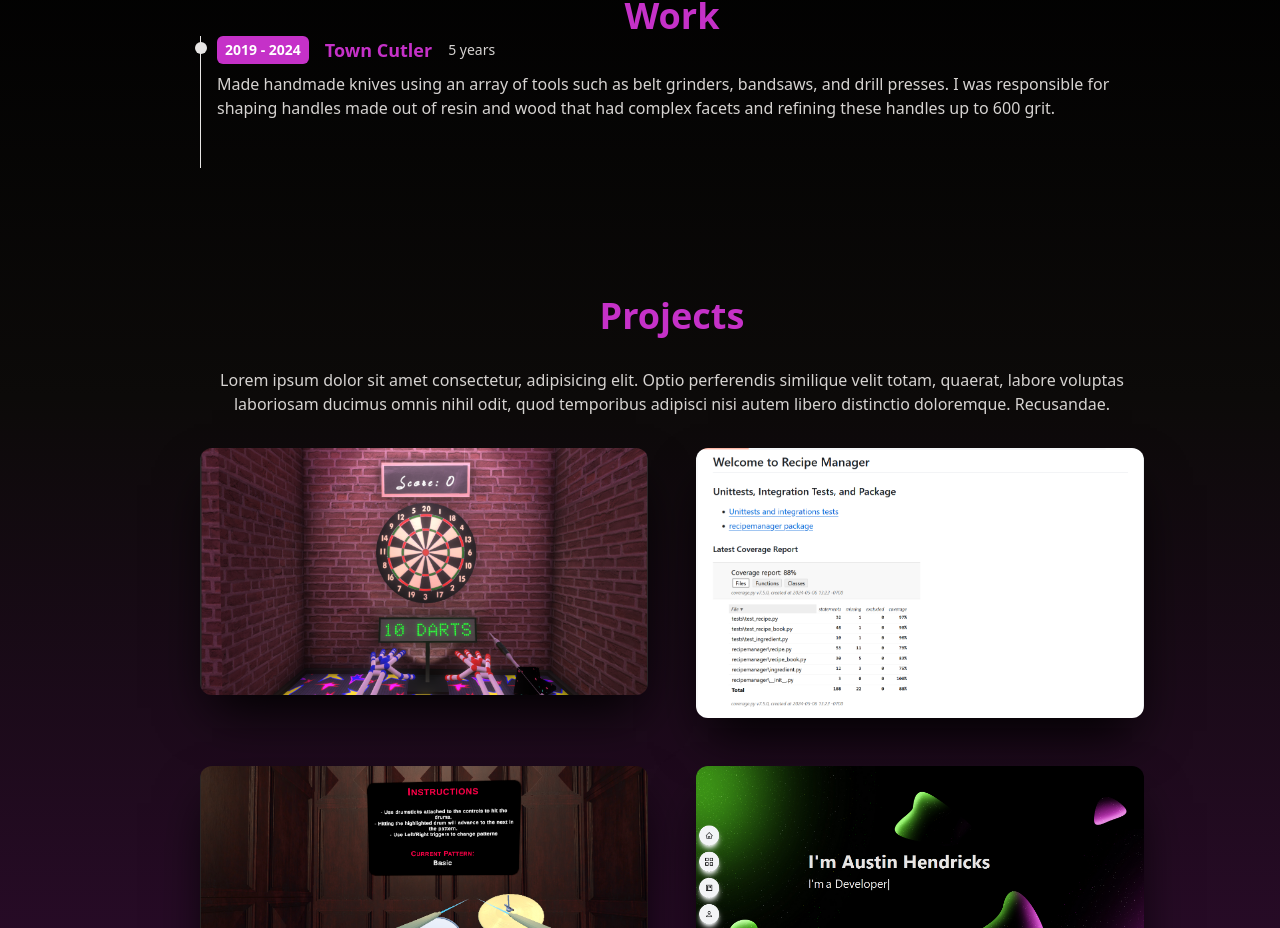
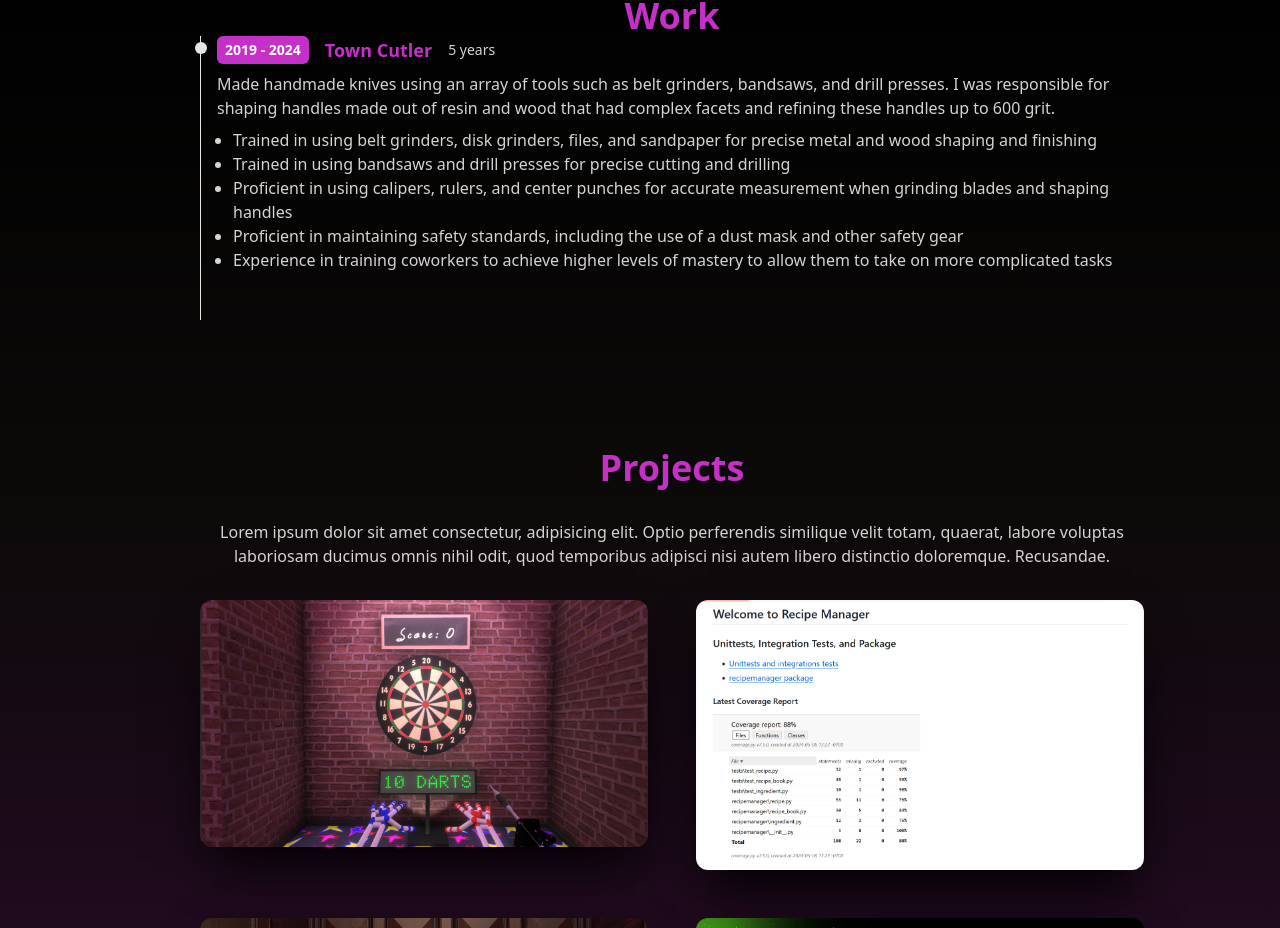
Before and after one commit to AustinMH0/personal-website, a React (Vite) app in the folder my-react-app/: page / in a window 1280 px wide. Shown: the part 872-1800 px from the top of the page. Built offline with nearby package versions, Linux system fonts and the light colour scheme.

Commit message:
Stylized details in Work.jsx to appear as an unordered list

```diff
--- a/my-react-app/src/components/Work.jsx
+++ b/my-react-app/src/components/Work.jsx
@@ -1,18 +1,37 @@
 import React from 'react';
 import WorkItem from './WorkItem';
+
+const dataDetails = [
+  'Trained in using belt grinders, disk grinders, files, and sandpaper for precise metal and wood shaping and finishing',
+  'Trained in using bandsaws and drill presses for precise cutting and drilling',
+  'Proficient in using calipers, rulers, and center punches for accurate measurement when grinding blades and shaping handles',
+  'Proficient in maintaining safety standards, including the use of a dust mask and other safety gear',
+  'Experience in training coworkers to achieve higher levels of mastery to allow them to take on more complicated tasks'
+];
+
+const updatedDetails = dataDetails.map((detail)=>{
+  return <li>{detail}</li>;
+});
 
 const data = [
     {
         year: '2019 - 2024',
         title: 'Town Cutler',
         duration: '5 years',
-        details:
-        'Made handmade knives using an array of tools such as belt grinders, bandsaws, and drill presses. I was responsible for shaping handles made out of resin and wood that had complex facets and refining these handles up to 600 grit.'
+        description: 'Made handmade knives using an array of tools such as belt grinders, bandsaws, and drill presses. I was responsible for shaping handles made out of resin and wood that had complex facets and refining these handles up to 600 grit.',
+        details: ''
+        // ['Trained in using grinders, belt sanders, files, and sandpaper for precise metal and wood shaping and finishing',
+        //   'Trained in using bandsaws, hacksaws, and drill presses for precise cutting and drilling',
+        //   'Proficient in using calipers, rulers, and center punches for accurate measurement and layou',
+        //   'Proficient in maintaining safety standards, including the use of a dust mask and safety gear',
+        //   'Experience in training coworkers to achieve higher levels of mastery to allow them to take on more complicated tasks']
+        //'Made handmade knives using an array of tools such as belt grinders, bandsaws, and drill presses. I was responsible for shaping handles made out of resin and wood that had complex facets and refining these handles up to 600 grit.',
         // Trained in using grinders, belt sanders, files, and sandpaper for precise metal and wood shaping and finishing,
         // Trained in using bandsaws, hacksaws, and drill presses for precise cutting and drilling
         // Proficient in using calipers, rulers, and center punches for accurate measurement and layou
         // Proficient in maintaining safety standards, including the use of a dust mask and safety gea
         // Experience in training coworkers to achieve higher levels of mastery to allow them to take on more complicated tasks
+
     }
 ]
 
@@ -26,7 +45,8 @@ const Work = () => {
             year={item.year}
             title={item.title}
             duration={item.duration}
-            details={item.details}/>
+            description={item.description}
+            details={<ul className='list-disc pl-4'>{updatedDetails}</ul>}/>
         ))}
     </div>
   )
--- a/my-react-app/src/components/WorkItem.jsx
+++ b/my-react-app/src/components/WorkItem.jsx
@@ -1,6 +1,6 @@
 import React from 'react'
 
-const WorkItem = ({year, title, duration, details}) => {
+const WorkItem = ({year, title, duration, description, details}) => {
   return (
     <ol className='flex flex-col md:flex-row relative border-l border-stone-200'>
         <li className='mb-10 ml-4'>
@@ -10,7 +10,17 @@ const WorkItem = ({year, title, duration, details}) => {
                 <span className='text-lg font-semibold text-[#c531c8]'>{title}</span>
                 <span className='my-1 text-sm font-normal leading-none text-stone-300'>{duration}</span>
             </p>
-            <p className='my-2 text-base font-normal text-stone-300'>{details}</p>
+            <p className='my-2 text-base font-normal text-stone-300'>{description}</p>
+            {/* <div class="mx-auto flex min-h-screen max-w-screen-sm items-center justify-center">
+              <div class="h-36 w-full rounded-md bg-gradient-to-r from-pink-500 via-red-500 to-yellow-500 p-1">
+                <div class="flex h-full w-full items-center justify-center bg-gray-800 back">
+                  <h1 class="text-2xl font-black text-white">the quick brown fox jumps over the lazy dog</h1>
+                </div>
+              </div>
+            </div> */}
+            <ul className='my-2 text-base font-normal text-stone-300'>
+              <li>{details}</li>
+            </ul>
         </li>
     </ol>
   )
```
